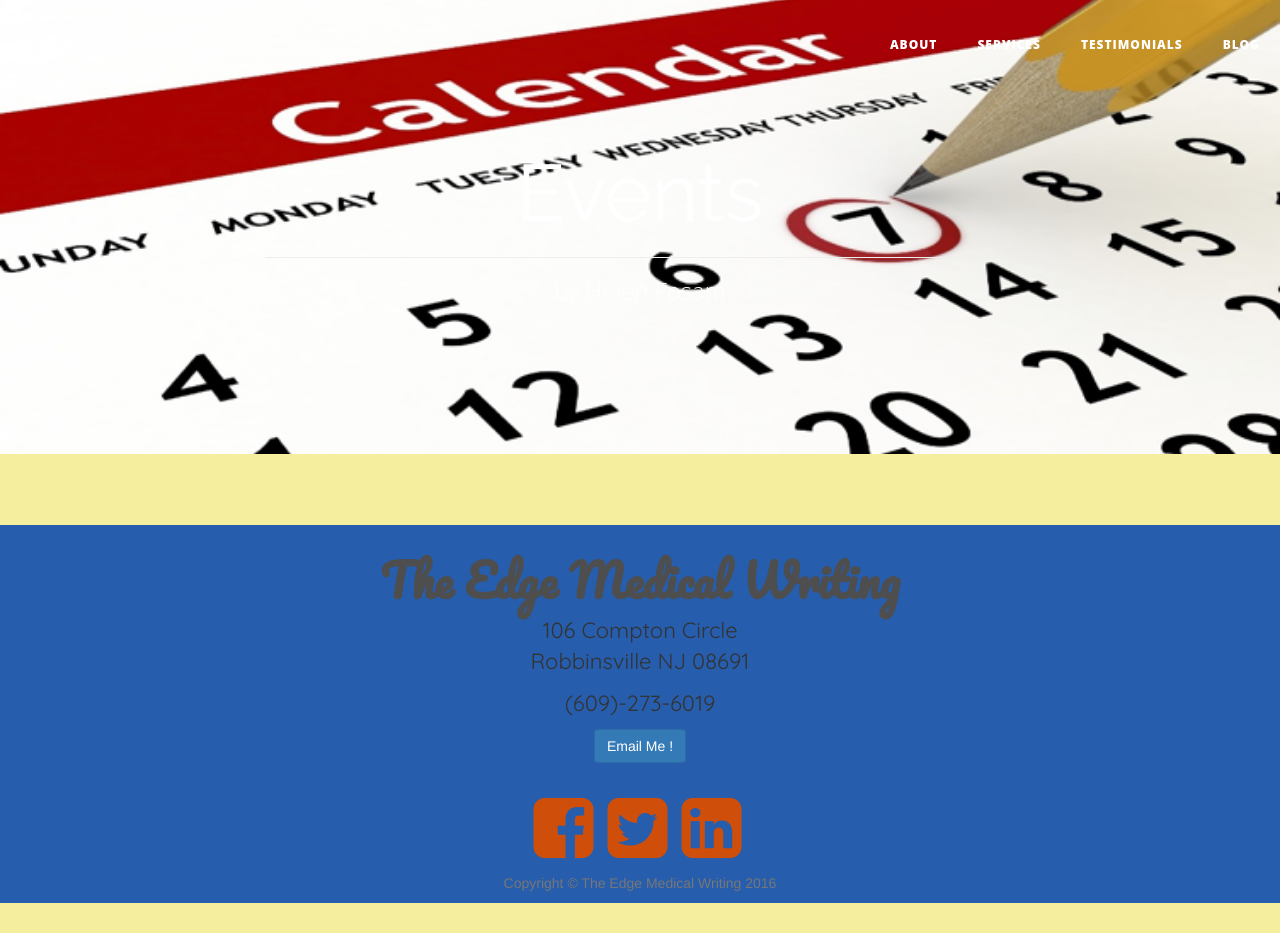
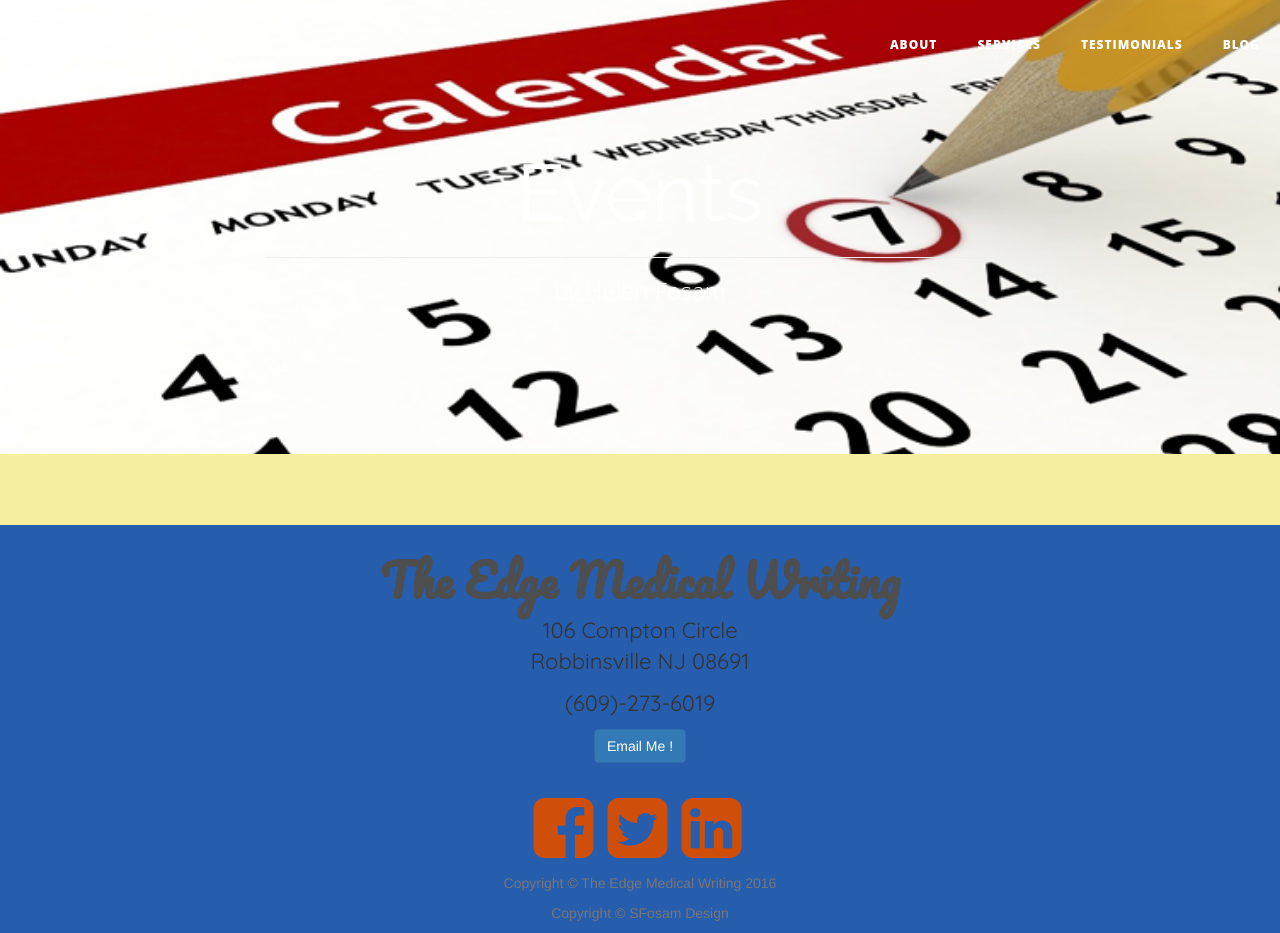
Before and after one commit to saltoriousSIG/theedge, a Jekyll site: the page built from events.html, in a window 1280 px wide. Built offline with Jekyll 4.4.1, drawn with Linux system fonts in a browser that asks for light colours; before the commit the page ends 903 px from its top, so only the background shows below that.

Commit message:
Update footer.html

```diff
--- a/_includes/footer.html
+++ b/_includes/footer.html
@@ -26,6 +26,8 @@
                         </li>
                     </ul>
                             <p class="text-muted text-center">Copyright &copy; The Edge Medical Writing 2016</p>
+                                 <p class="text-muted text-center">Copyright &copy; SFosam Design</p>
+
 
                 </div>
 
```
